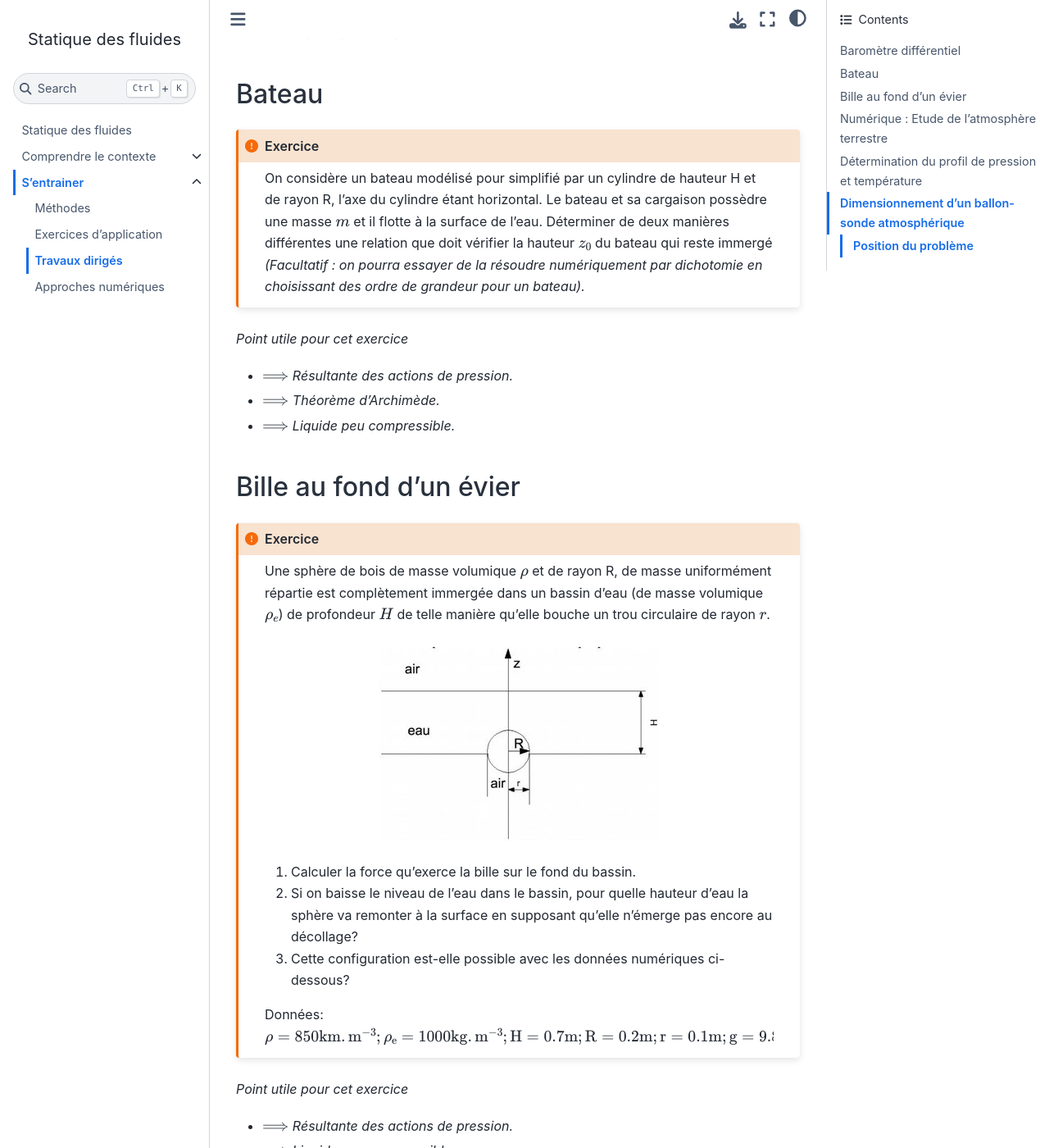
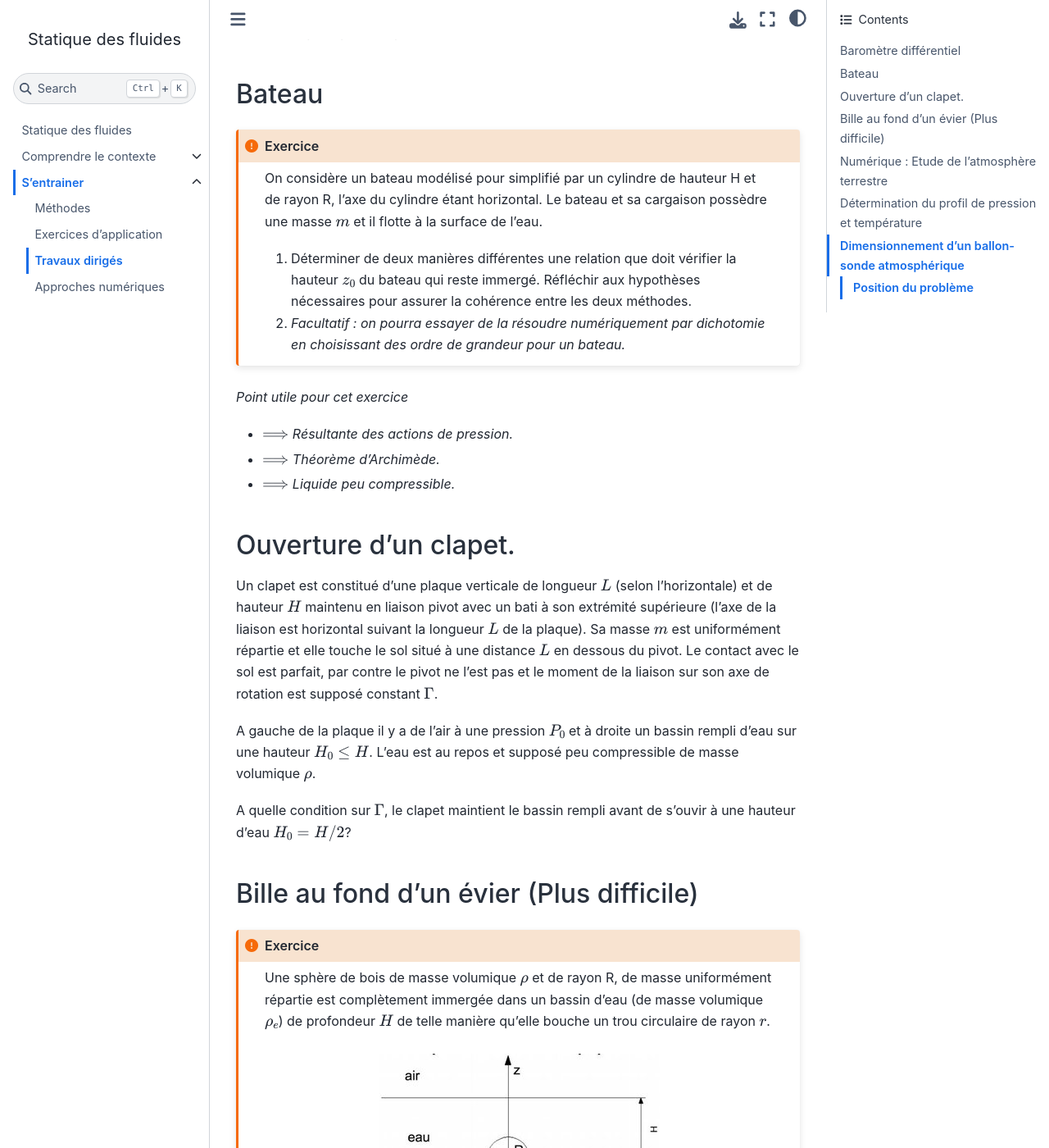
Before and after one commit to pcsi3physiquestan/statique_sources, a Jupyter Book: the page built from notebook/statique_td.md, in a window 1280 px wide and 1400 px high, scrolled down 1083 px. Shown: the whole window at 82% size. Built offline with Jupyter Book 1.0.4 settings and Sphinx 7.4.7 and the Sphinx Book theme 1.1.4, drawn with Linux system fonts in a browser that asks for light colours.

Commit message:
Mise à jour automatique

`````diff
--- a/notebook/statique_td.md
+++ b/notebook/statique_td.md
@@ -43,14 +43,23 @@ _Point utile pour cet exercice_
 
 ````{admonition} Exercice
 :class: attention
-On considère un bateau modélisé pour simplifié par un cylindre de hauteur H et de rayon R, l'axe du cylindre étant horizontal. Le bateau et sa cargaison possèdre une masse $m$ et il flotte à la surface de l'eau. Déterminer de deux manières différentes une relation que doit vérifier la hauteur $z_0$ du bateau qui reste immergé _(Facultatif : on pourra essayer de la résoudre numériquement par dichotomie en choisissant des ordre de grandeur pour un bateau)._
+On considère un bateau modélisé pour simplifié par un cylindre de hauteur H et de rayon R, l'axe du cylindre étant horizontal. Le bateau et sa cargaison possèdre une masse $m$ et il flotte à la surface de l'eau.
+1. Déterminer de deux manières différentes une relation que doit vérifier la hauteur $z_0$ du bateau qui reste immergé. Réfléchir aux hypothèses nécessaires pour assurer la cohérence entre les deux méthodes.
+2. _Facultatif : on pourra essayer de la résoudre numériquement par dichotomie en choisissant des ordre de grandeur pour un bateau._
 ````
 _Point utile pour cet exercice_
 * _$\Longrightarrow$ Résultante des actions de pression._
 * _$\Longrightarrow$ Théorème  d'Archimède._
 * _$\Longrightarrow$ Liquide peu compressible._
 
-## Bille au fond d'un évier
+## Ouverture d'un clapet.
+Un clapet est constitué d'une plaque verticale de longueur $L$ (selon l'horizontale) et de hauteur $H$ maintenu en liaison pivot avec un bati à son extrémité supérieure (l'axe de la liaison est horizontal suivant la longueur $L$ de la plaque). Sa masse $m$ est uniformément répartie et elle touche le sol situé  à une distance $L$ en dessous du pivot. Le contact avec le sol est parfait, par contre le pivot ne l'est pas et le moment de la liaison sur son axe de rotation est supposé constant $\Gamma$.
+
+A gauche de la plaque il y a de l'air à une pression $P_0$ et à droite un bassin rempli d'eau sur une hauteur $H_0 \leq H$. L'eau est au repos et supposé peu compressible de masse volumique $\rho$.
+
+A quelle condition sur $\Gamma$, le clapet maintient le bassin rempli avant de s'ouvir à une hauteur d'eau $H_0 = H/2$?
+
+## Bille au fond d'un évier (Plus difficile)
 
 ````{admonition} Exercice
 :class: attention
`````
Also changed, not shown: notebook/statique_ex_app.md (+1 -1 lines).
